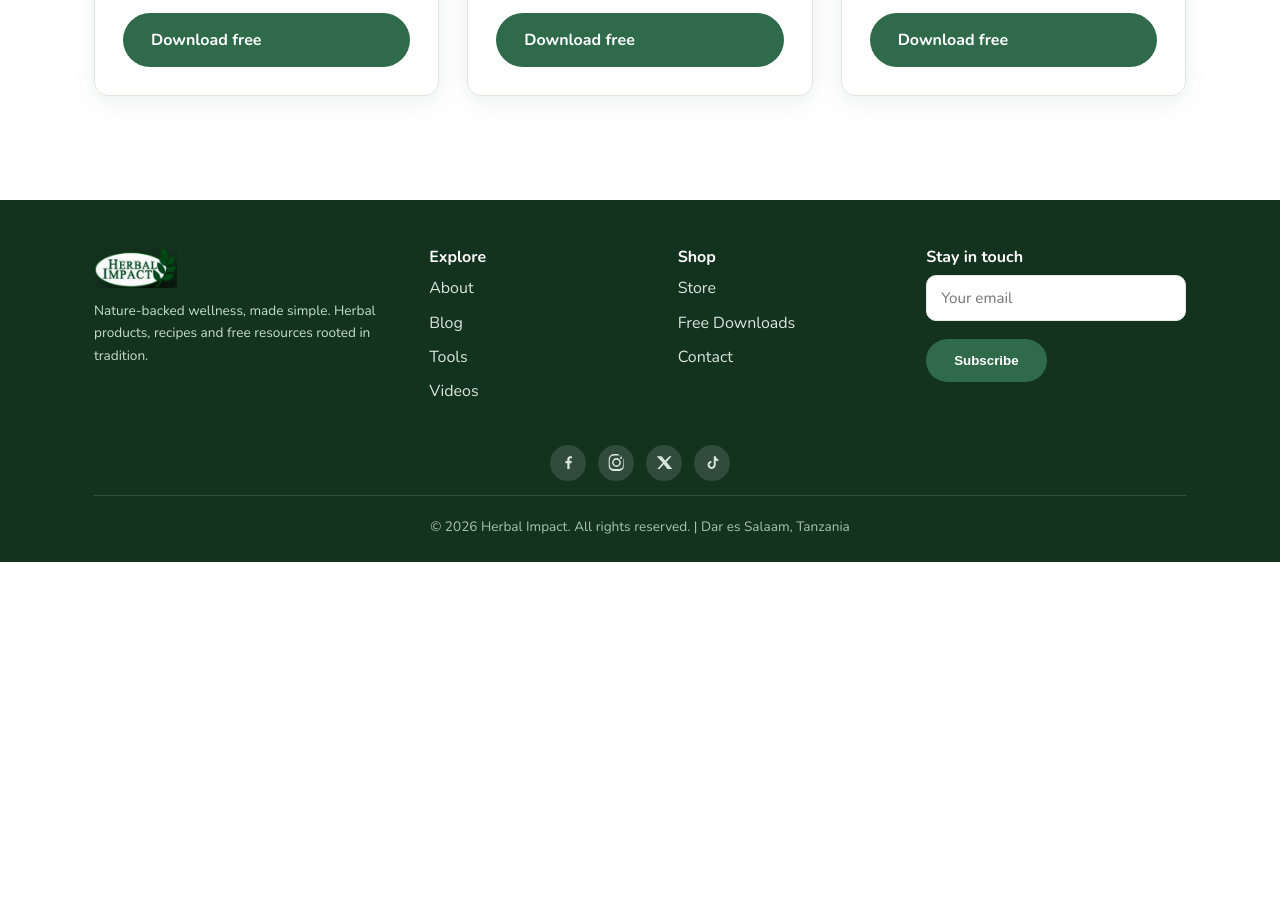
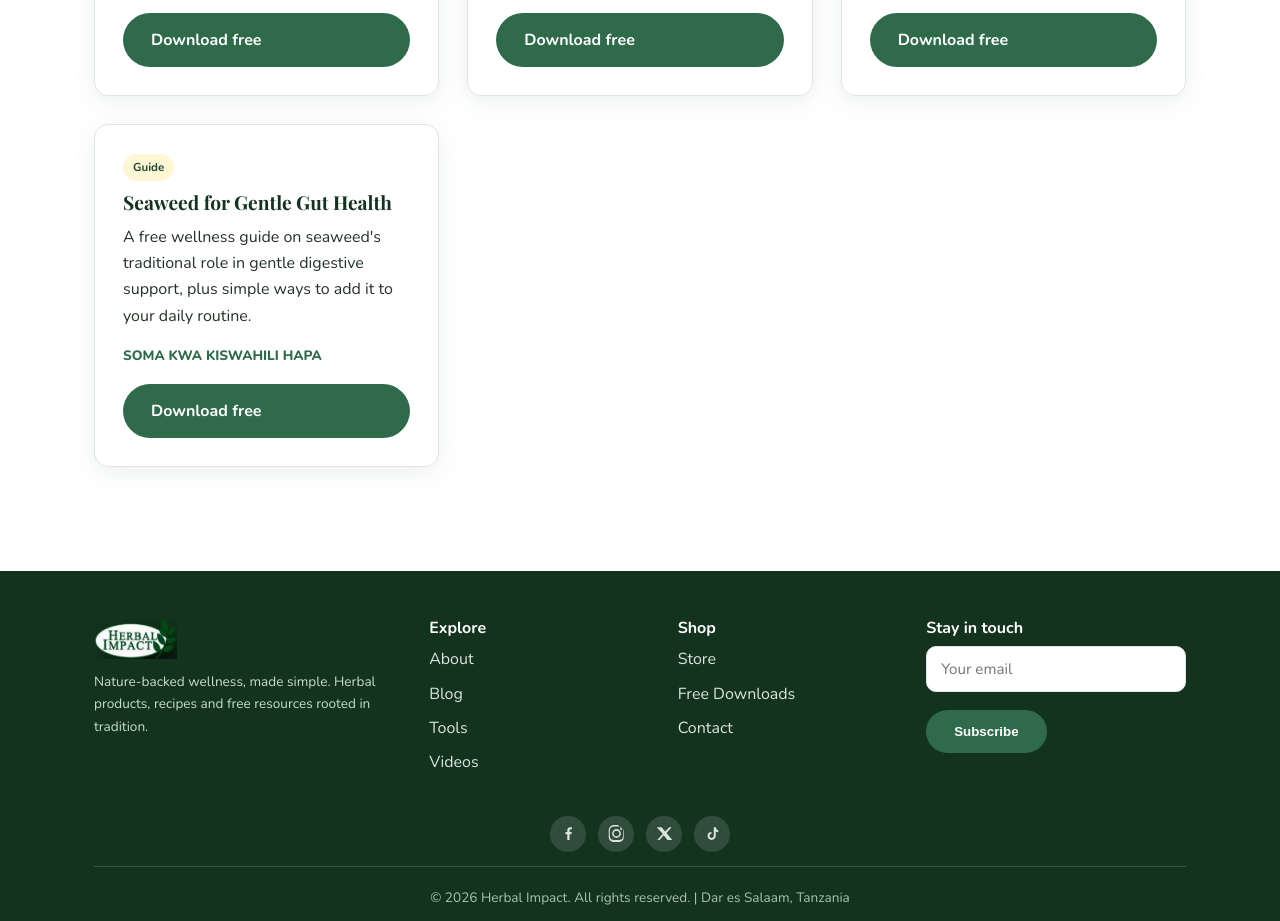
Before and after one commit to Herbalimpact/herbsimpact-website, a plain HTML site: page downloads.html in a window 1280 px wide. Shown: the part 1345-2266 px from the top of the page. Before the commit the page ends 1907 px from the top, so only its background shows below. Drawn offline with nearby package versions, Linux system fonts and the light colour scheme; no server answers.

Commit message:
Add seaweed gut health guide to Downloads page

```diff
--- a/downloads.html
+++ b/downloads.html
@@ -134,6 +134,16 @@
         <a class="btn btn-primary" href="https://wodkuvykpqnkpmpirjzg.supabase.co/storage/v1/object/public/files/ease-stiff-joints-1784384399.pdf" target="_blank" rel="noopener">Download free</a>
       </div>
 
+      <div class="card download-card">
+        <div>
+          <span class="tag">Guide</span>
+          <h3>Seaweed for Gentle Gut Health</h3>
+          <p>A free wellness guide on seaweed's traditional role in gentle digestive support, plus simple ways to add it to your daily routine.</p>
+          <details class="sw-toggle"><summary>SOMA KWA KISWAHILI HAPA</summary><div class="sw-box"><strong>Mwani kwa Afya Laini ya Tumbo</strong><p style="margin:6px 0 0;">Mwongozo wa bure wa ustawi kuhusu nafasi ya kimapokeo ya mwani katika kusaidia mmeng'enyo kwa upole, pamoja na njia rahisi za kuujumuisha katika utaratibu wako wa kila siku.</p></div></details>
+        </div>
+        <a class="btn btn-primary" href="assets/uploads/seaweed-health-benefits-guide.pdf" target="_blank" rel="noopener">Download free</a>
+      </div>
+
     </div>
   </div>
 </section>
```
